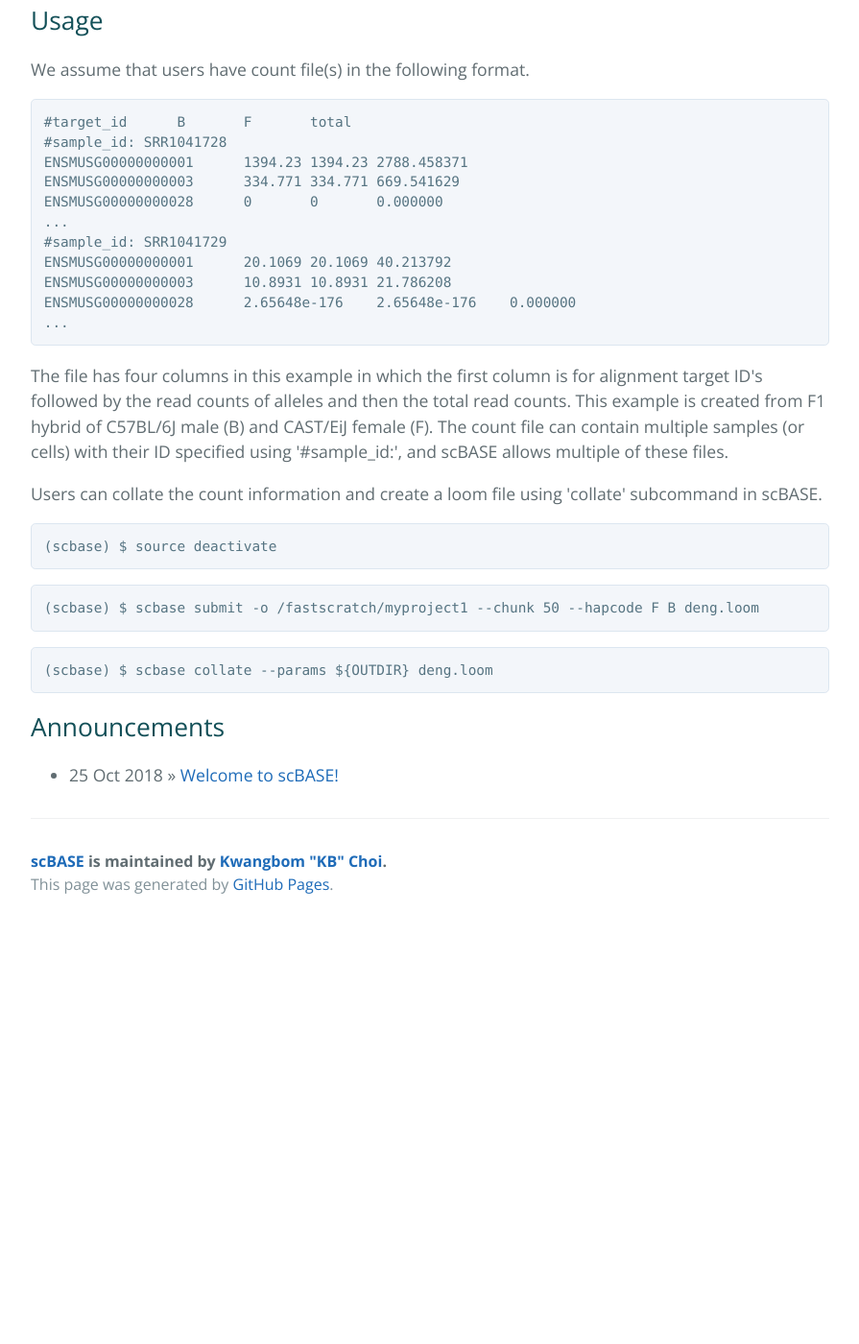
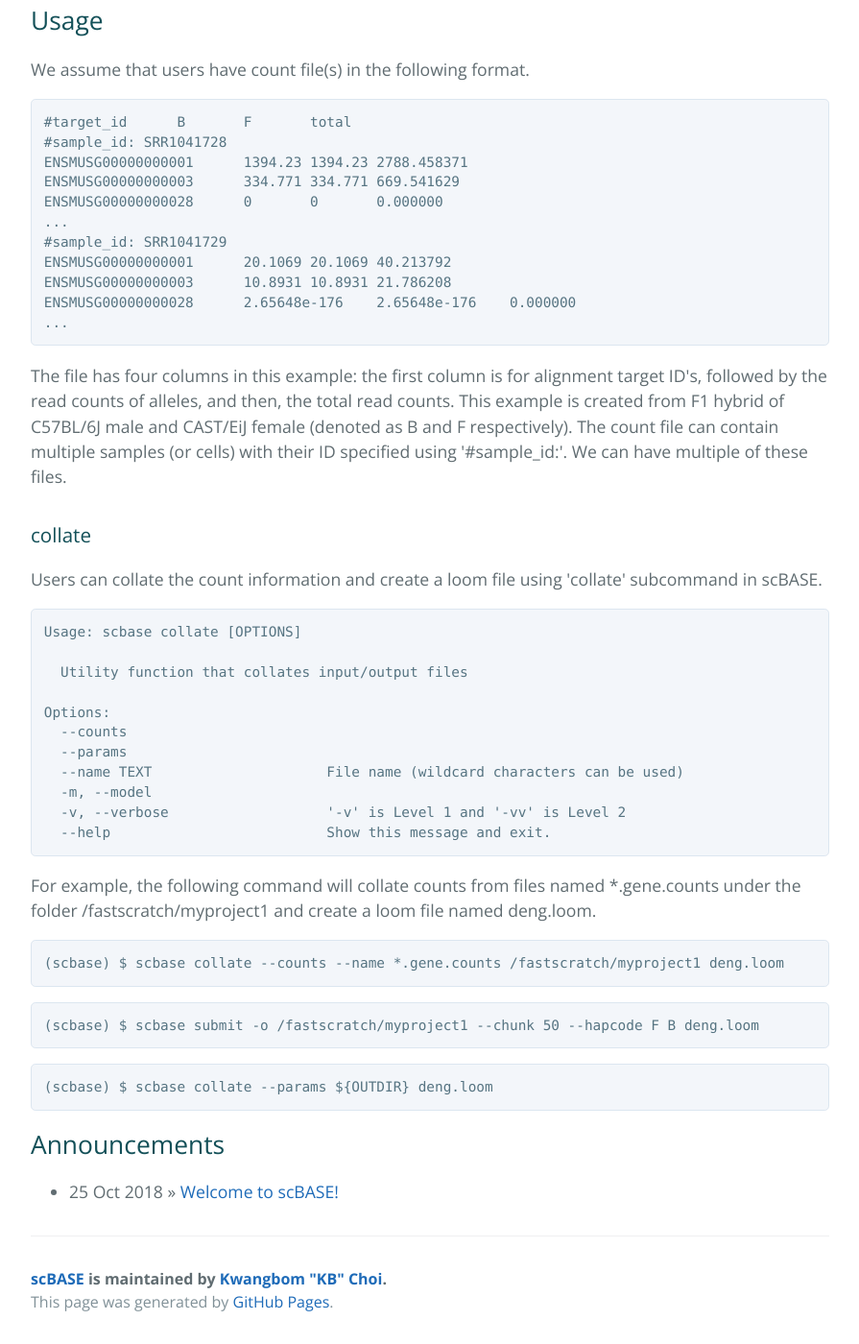
Before and after one commit to churchill-lab/scBASE, a Jekyll site: the page built from index.html, in a window 1280 px wide and 1400 px high, scrolled down 1280 px. Shown: the whole window at 96% size, without its empty margins (192-1087 px from the left). Built offline with Jekyll 4.4.1, drawn with Linux system fonts in a browser that asks for light colours; the list of posts is cut into pages by our own code; before the commit the page ends 2245 px from its top, so only the background shows below that.

Commit message:
[kbchoi] Working on github pages

```diff
--- a/index.html
+++ b/index.html
@@ -37,8 +37,7 @@
 <pre><code>(scbase) $ source deactivate
 </code></pre>
 
-<h2>
-  <a id="usage" class="anchor" href="#usage" aria-hidden="true"><span class="octicon octicon-link"></span></a>Usage</h2>
+<h2><a id="usage" class="anchor" href="#usage" aria-hidden="true"><span class="octicon octicon-link"></span></a>Usage</h2>
 
 <p>We assume that users have count file(s) in the following format.</p>
 
@@ -55,12 +54,25 @@
 ...
 </code></pre>
 
-<p>The file has four columns in this example in which the first column is for alignment target ID's followed by the read counts of alleles and then the total read counts. This example is created from F1 hybrid of C57BL/6J male (B) and CAST/EiJ female (F). The count file can contain multiple samples (or cells) with their ID specified using '#sample_id:', and scBASE allows multiple of these files.</p>
+<p>The file has four columns in this example: the first column is for alignment target ID's, followed by the read counts of alleles, and then, the total read counts. This example is created from F1 hybrid of C57BL/6J male and CAST/EiJ female (denoted as B and F respectively). The count file can contain multiple samples (or cells) with their ID specified using '#sample_id:'. We can have multiple of these files.</p>
 
+<h3><a id="collate" class="anchor" href="#collate" aria-hidden="true"><span class="octicon octicon-link"></span></a>collate</h3>
 <p>Users can collate the count information and create a loom file using 'collate' subcommand in scBASE.</p>
+<pre><code>Usage: scbase collate [OPTIONS] <indir> <loomfile>
 
+  Utility function that collates input/output files
 
-<pre><code>(scbase) $ source deactivate
+Options:
+  --counts
+  --params
+  --name TEXT                     File name (wildcard characters can be used)
+  -m, --model <ase_model> <tgx_model>
+  -v, --verbose                   '-v' is Level 1 and '-vv' is Level 2
+  --help                          Show this message and exit.
+</code></pre>
+
+<p>For example, the following command will collate counts from files named *.gene.counts under the folder /fastscratch/myproject1 and create a loom file named deng.loom.</p>
+<pre><code>(scbase) $ scbase collate --counts --name *.gene.counts /fastscratch/myproject1 deng.loom
 </code></pre>
 
 <pre><code>(scbase) $ scbase submit -o /fastscratch/myproject1 --chunk 50 --hapcode F B deng.loom
```
